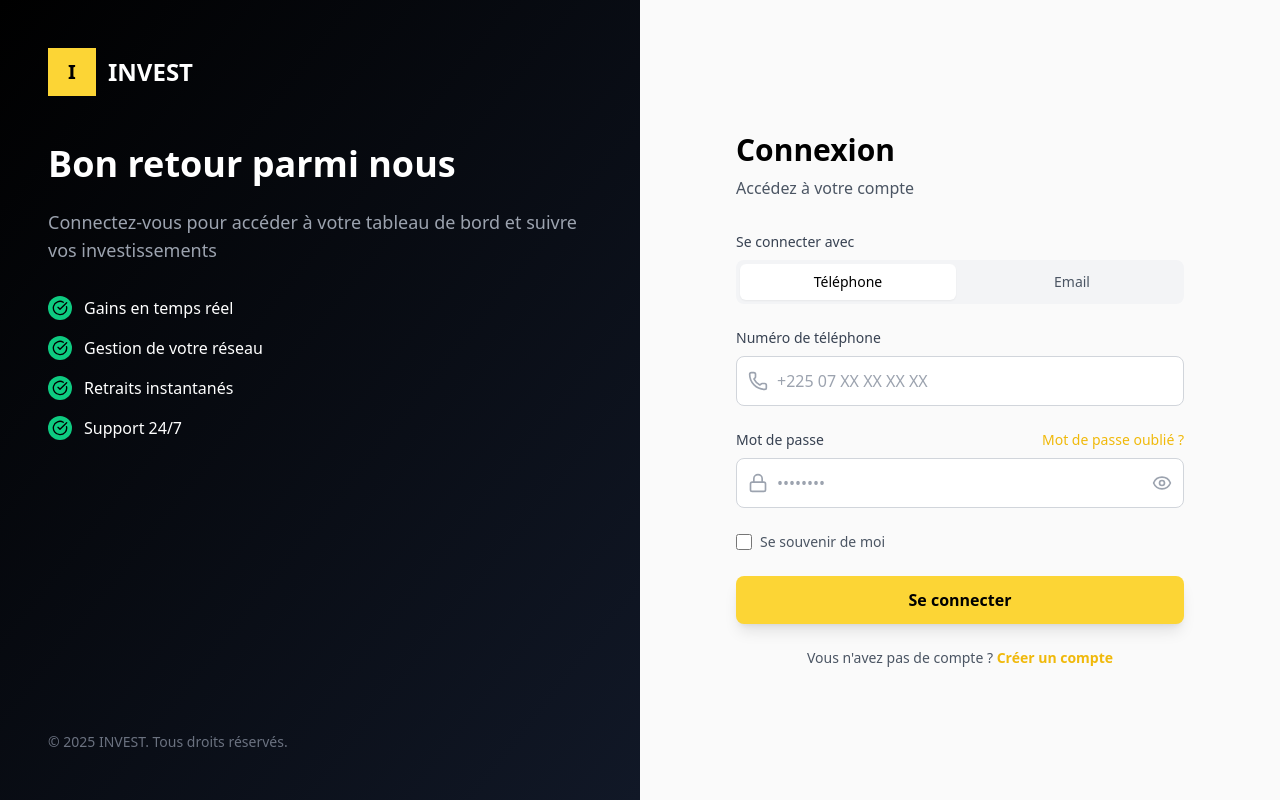
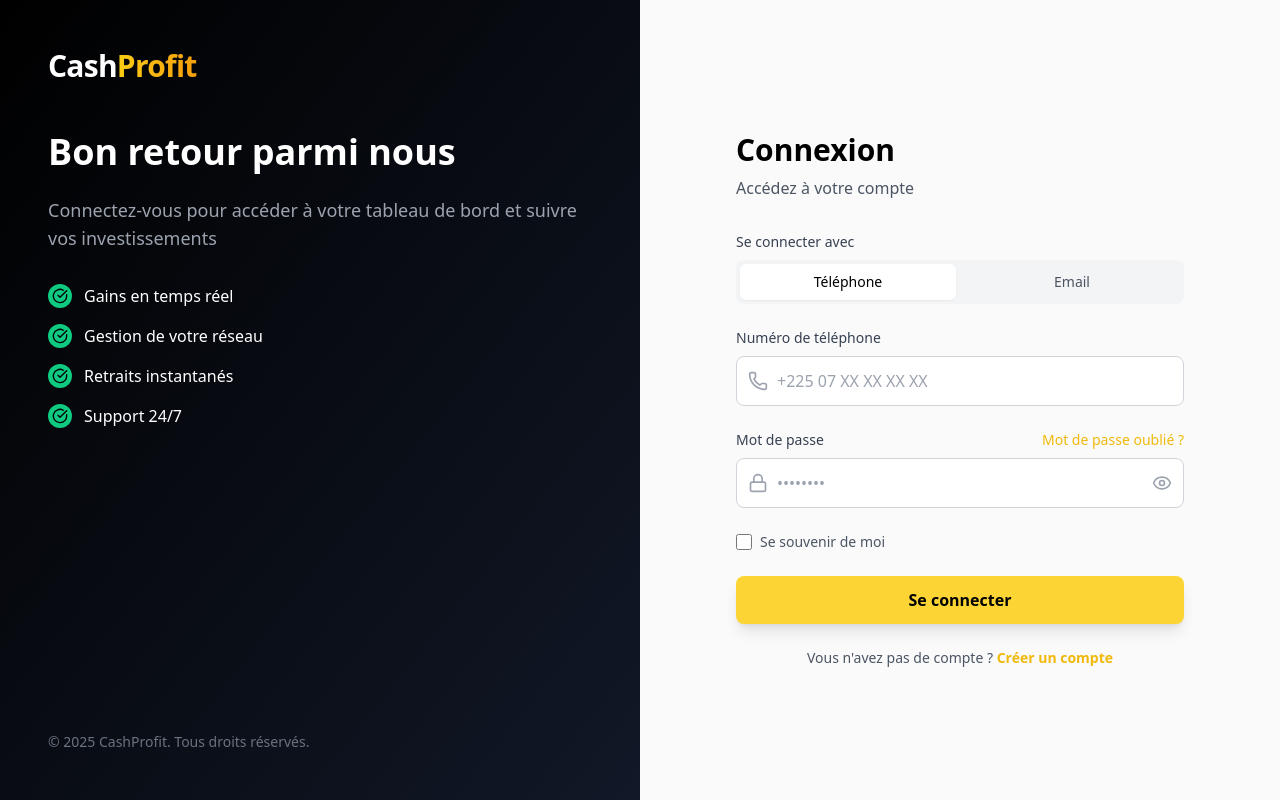
Before and after one commit to xnx00430-spec/cashprofit, a Next.js app: page /auth/login in a window 1280 px wide. Built offline with nearby package versions, Linux system fonts and the light colour scheme.

Commit message:
fix logo + suspense

```diff
--- a/app/(platform)/auth/login/page.js
+++ b/app/(platform)/auth/login/page.js
@@ -27,9 +27,7 @@ export default function LoginPage() {
     try {
       const response = await fetch('/api/auth/login', {
         method: 'POST',
-        headers: {
-          'Content-Type': 'application/json',
-        },
+        headers: { 'Content-Type': 'application/json' },
         body: JSON.stringify({
           email: formData.contact,
           password: formData.password,
@@ -42,15 +40,9 @@ export default function LoginPage() {
         throw new Error(data.message || 'Erreur lors de la connexion');
       }
 
-      // ✅ Connexion réussie
-      console.log('Connexion réussie:', data);
-
-      // Redirection selon le rôle
       if (data.user.role === 'admin') {
-        // Admin → Dashboard admin
         router.push('/admin');
       } else {
-        // User → Dashboard user
         router.push('/user');
       }
 
@@ -68,11 +60,10 @@ export default function LoginPage() {
       {/* LEFT SIDE - BRANDING */}
       <div className="hidden lg:flex lg:w-1/2 bg-gradient-to-br from-black to-gray-900 p-12 flex-col justify-between">
         <div>
-          <div className="flex items-center gap-3 mb-12">
-            <div className="w-12 h-12 bg-[#fcd535] flex items-center justify-center text-black font-bold text-xl">
-              I
-            </div>
-            <span className="text-white text-2xl font-bold">INVEST</span>
+          <div className="flex items-center gap-2 mb-12">
+            <span className="text-3xl font-black tracking-tight text-white">
+              Cash<span className="text-transparent bg-clip-text bg-gradient-to-r from-yellow-400 to-amber-500">Profit</span>
+            </span>
           </div>
 
           <h1 className="text-white text-4xl font-bold mb-6">
@@ -100,7 +91,7 @@ export default function LoginPage() {
         </div>
 
         <p className="text-gray-500 text-sm">
-          © 2025 INVEST. Tous droits réservés.
+          © 2025 CashProfit. Tous droits réservés.
         </p>
       </div>
 
@@ -110,10 +101,9 @@ export default function LoginPage() {
 
           {/* LOGO MOBILE */}
           <div className="lg:hidden flex items-center gap-2 mb-8">
-            <div className="w-10 h-10 bg-[#fcd535] flex items-center justify-center text-black font-bold">
-              I
-            </div>
-            <span className="text-black text-xl font-bold">INVEST</span>
+            <span className="text-2xl font-black tracking-tight text-gray-900">
+              Cash<span className="text-transparent bg-clip-text bg-gradient-to-r from-yellow-500 to-amber-600">Profit</span>
+            </span>
           </div>
 
           <div className="mb-8">
@@ -121,7 +111,6 @@ export default function LoginPage() {
             <p className="text-gray-600">Accédez à votre compte</p>
           </div>
 
-          {/* ERROR MESSAGE */}
           {error && (
             <div className="mb-6 bg-red-50 border border-red-200 text-red-600 px-4 py-3 rounded-lg text-sm">
               {error}
@@ -130,40 +119,20 @@ export default function LoginPage() {
 
           <form onSubmit={handleSubmit} className="space-y-6">
 
-            {/* CONTACT METHOD TOGGLE */}
             <div>
-              <label className="block text-sm font-medium text-gray-700 mb-2">
-                Se connecter avec
-              </label>
+              <label className="block text-sm font-medium text-gray-700 mb-2">Se connecter avec</label>
               <div className="grid grid-cols-2 gap-2 p-1 bg-gray-100 rounded-lg">
-                <button
-                  type="button"
-                  onClick={() => setContactMethod('phone')}
-                  disabled={isLoading}
-                  className={`py-2 text-sm font-medium transition-colors rounded-md ${
-                    contactMethod === 'phone'
-                      ? 'bg-white text-black shadow-sm'
-                      : 'text-gray-600 hover:text-black'
-                  }`}
-                >
+                <button type="button" onClick={() => setContactMethod('phone')} disabled={isLoading}
+                  className={`py-2 text-sm font-medium transition-colors rounded-md ${contactMethod === 'phone' ? 'bg-white text-black shadow-sm' : 'text-gray-600 hover:text-black'}`}>
                   Téléphone
                 </button>
-                <button
-                  type="button"
-                  onClick={() => setContactMethod('email')}
-                  disabled={isLoading}
-                  className={`py-2 text-sm font-medium transition-colors rounded-md ${
-                    contactMethod === 'email'
-                      ? 'bg-white text-black shadow-sm'
-                      : 'text-gray-600 hover:text-black'
-                  }`}
-                >
+                <button type="button" onClick={() => setContactMethod('email')} disabled={isLoading}
+                  className={`py-2 text-sm font-medium transition-colors rounded-md ${contactMethod === 'email' ? 'bg-white text-black shadow-sm' : 'text-gray-600 hover:text-black'}`}>
                   Email
                 </button>
               </div>
             </div>
 
-            {/* CONTACT INPUT */}
             <div>
               <label className="block text-sm font-medium text-gray-700 mb-2">
                 {contactMethod === 'phone' ? 'Numéro de téléphone' : 'Adresse email'}
@@ -172,96 +141,51 @@ export default function LoginPage() {
                 <div className="absolute left-3 top-1/2 -translate-y-1/2 text-gray-400">
                   {contactMethod === 'phone' ? <Phone size={20} /> : <Mail size={20} />}
                 </div>
-                <input
-                  type={contactMethod === 'phone' ? 'tel' : 'email'}
-                  value={formData.contact}
+                <input type={contactMethod === 'phone' ? 'tel' : 'email'} value={formData.contact}
                   onChange={(e) => setFormData({...formData, contact: e.target.value})}
                   className="w-full pl-10 pr-4 py-3 border border-gray-300 rounded-lg text-black focus:outline-none focus:border-[#f0b90b] focus:ring-2 focus:ring-[#f0b90b]/20"
                   placeholder={contactMethod === 'phone' ? '+225 07 XX XX XX XX' : 'exemple@email.com'}
-                  required
-                  disabled={isLoading}
-                />
+                  required disabled={isLoading} />
               </div>
             </div>
 
-            {/* PASSWORD */}
             <div>
               <div className="flex items-center justify-between mb-2">
-                <label className="block text-sm font-medium text-gray-700">
-                  Mot de passe
-                </label>
-                <Link href="/auth/forgot-password" className="text-sm text-[#f0b90b] hover:underline">
-                  Mot de passe oublié ?
-                </Link>
+                <label className="block text-sm font-medium text-gray-700">Mot de passe</label>
+                <Link href="/auth/forgot-password" className="text-sm text-[#f0b90b] hover:underline">Mot de passe oublié ?</Link>
               </div>
               <div className="relative">
-                <div className="absolute left-3 top-1/2 -translate-y-1/2 text-gray-400">
-                  <Lock size={20} />
-                </div>
-                <input
-                  type={showPassword ? 'text' : 'password'}
-                  value={formData.password}
+                <div className="absolute left-3 top-1/2 -translate-y-1/2 text-gray-400"><Lock size={20} /></div>
+                <input type={showPassword ? 'text' : 'password'} value={formData.password}
                   onChange={(e) => setFormData({...formData, password: e.target.value})}
                   className="w-full pl-10 pr-12 py-3 border border-gray-300 rounded-lg text-black focus:outline-none focus:border-[#f0b90b] focus:ring-2 focus:ring-[#f0b90b]/20"
-                  placeholder="••••••••"
-                  required
-                  disabled={isLoading}
-                  minLength={6}
-                />
-                <button
-                  type="button"
-                  onClick={() => setShowPassword(!showPassword)}
-                  className="absolute right-3 top-1/2 -translate-y-1/2 text-gray-400 hover:text-black"
-                  disabled={isLoading}
-                >
+                  placeholder="••••••••" required disabled={isLoading} minLength={6} />
+                <button type="button" onClick={() => setShowPassword(!showPassword)}
+                  className="absolute right-3 top-1/2 -translate-y-1/2 text-gray-400 hover:text-black" disabled={isLoading}>
                   {showPassword ? <EyeOff size={20} /> : <Eye size={20} />}
                 </button>
               </div>
             </div>
 
-            {/* REMEMBER ME */}
             <div className="flex items-center gap-2">
-              <input
-                type="checkbox"
-                id="remember"
-                checked={formData.remember}
+              <input type="checkbox" id="remember" checked={formData.remember}
                 onChange={(e) => setFormData({...formData, remember: e.target.checked})}
-                className="w-4 h-4 accent-[#f0b90b] rounded"
-                disabled={isLoading}
-              />
-              <label htmlFor="remember" className="text-sm text-gray-600">
-                Se souvenir de moi
-              </label>
+                className="w-4 h-4 accent-[#f0b90b] rounded" disabled={isLoading} />
+              <label htmlFor="remember" className="text-sm text-gray-600">Se souvenir de moi</label>
             </div>
 
-            {/* SUBMIT */}
-            <button
-              type="submit"
-              disabled={isLoading}
-              className="w-full bg-[#fcd535] hover:bg-[#f0b90b] disabled:bg-gray-300 disabled:cursor-not-allowed text-black py-3 font-bold transition-colors rounded-lg shadow-lg hover:shadow-xl flex items-center justify-center gap-2"
-            >
-              {isLoading ? (
-                <>
-                  <Loader2 className="w-5 h-5 animate-spin" />
-                  Connexion en cours...
-                </>
-              ) : (
-                'Se connecter'
-              )}
+            <button type="submit" disabled={isLoading}
+              className="w-full bg-[#fcd535] hover:bg-[#f0b90b] disabled:bg-gray-300 disabled:cursor-not-allowed text-black py-3 font-bold transition-colors rounded-lg shadow-lg hover:shadow-xl flex items-center justify-center gap-2">
+              {isLoading ? (<><Loader2 className="w-5 h-5 animate-spin" />Connexion en cours...</>) : ('Se connecter')}
             </button>
           </form>
 
-          {/* REGISTER LINK */}
           <p className="text-center text-sm text-gray-600 mt-6">
-            Vous n'avez pas de compte ?{' '}
-            <Link href="/auth/register" className="text-[#f0b90b] hover:underline font-semibold">
-              Créer un compte
-            </Link>
+            Vous n&apos;avez pas de compte ?{' '}
+            <Link href="/auth/register" className="text-[#f0b90b] hover:underline font-semibold">Créer un compte</Link>
           </p>
-
         </div>
       </div>
-
     </div>
   );
 }
--- a/app/(platform)/auth/register/page.js
+++ b/app/(platform)/auth/register/page.js
@@ -267,7 +267,7 @@ function RegisterOnboardingPageInner() {
           </div>
 
           <div className="relative z-10">
-            <div className="text-4xl font-bold text-white mb-2">INVEST</div>
+            <div className="text-3xl font-black tracking-tight text-white mb-2">Cash<span className="text-transparent bg-clip-text bg-gradient-to-r from-yellow-400 to-amber-500">Profit</span></div>
             <div className="text-white/90 text-lg">Votre avenir financier commence ici</div>
           </div>
 
```
